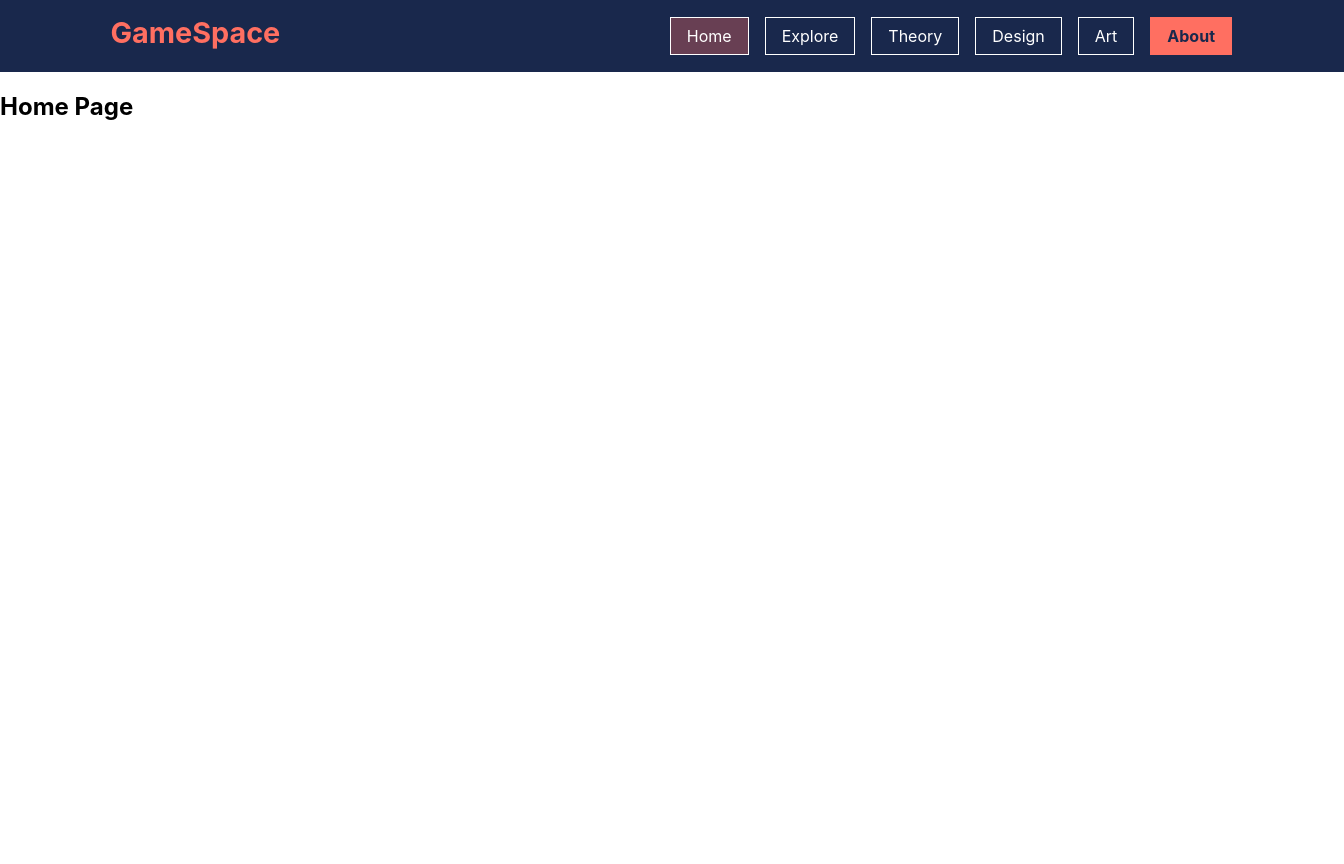
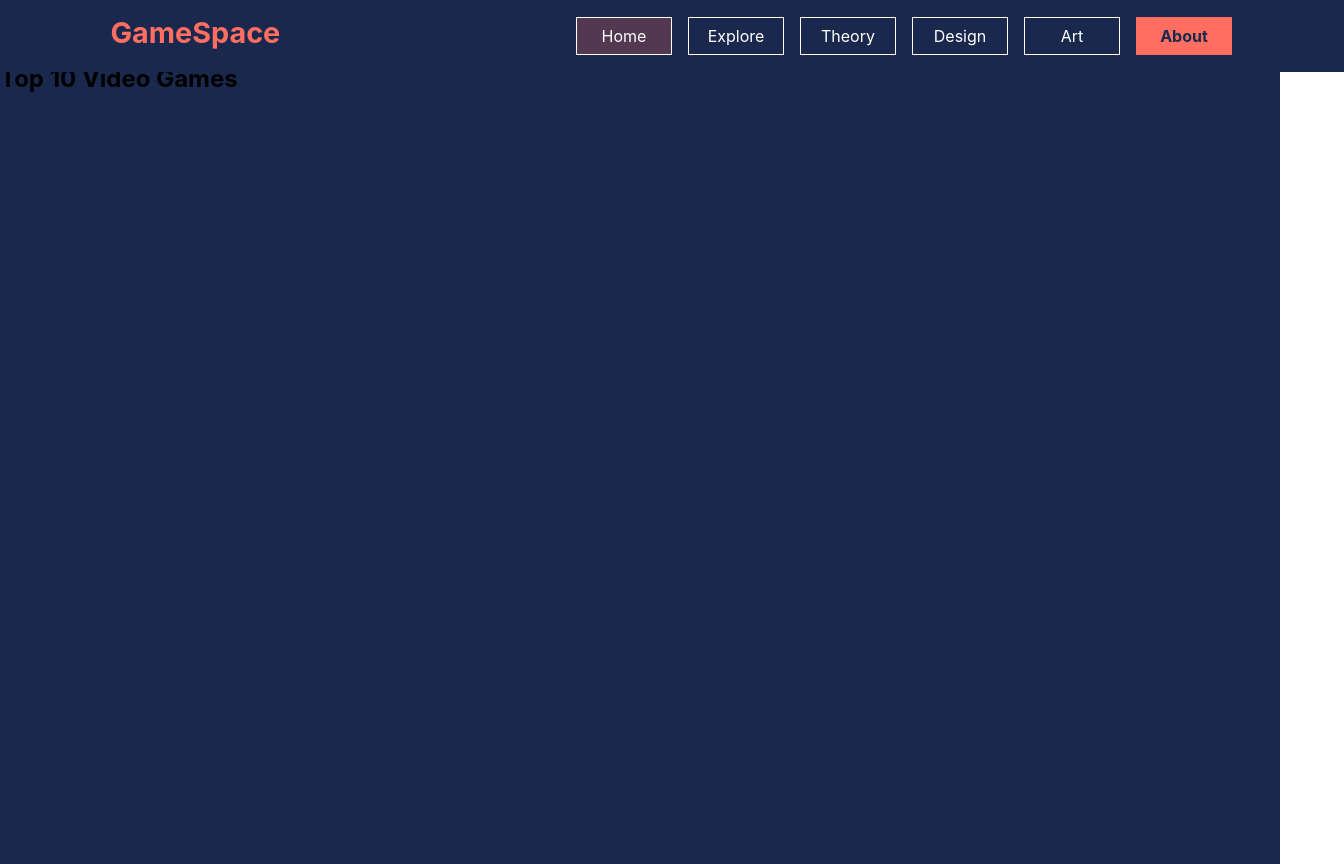
Before and after one commit to KeenanKistoo/2438840_Exam, a React (Create React App) app in the folder gamer-hub/: page / in a window 1280 px wide. Shown: the whole page, 1344 px wide, since content can reach past the window. Before the commit the page ends 800 px from the top, so only its background shows below. Built offline with nearby package versions, Linux system fonts and the light colour scheme.

Commit message:
Installed Framer Motion

```diff
--- a/gamer-hub/package.json
+++ b/gamer-hub/package.json
@@ -6,6 +6,7 @@
     "@testing-library/jest-dom": "^5.17.0",
     "@testing-library/react": "^13.4.0",
     "@testing-library/user-event": "^13.5.0",
+    "framer-motion": "^11.2.10",
     "react": "^18.3.1",
     "react-dom": "^18.3.1",
     "react-router-dom": "^6.23.1",
--- a/gamer-hub/src/Components/NavBar/Nav.css
+++ b/gamer-hub/src/Components/NavBar/Nav.css
@@ -1,12 +1,13 @@
 nav.nav-bar {
     background-color: #19284c;
     width: 100vw;
-    position: relative;
+    position: fixed;
     height: 4.5rem;
     display: flex;
     align-items: center;
     justify-content: space-between;
     padding: 0 2rem;
+    top: 0;
 }
 
 section.nav-head-sect {
@@ -31,6 +32,7 @@ ul.link-sect {
 
 ul.link-sect li {
     margin-left: 1rem;
+    width: 6rem;
 }
 
 .link {
@@ -62,7 +64,7 @@ ul.link-sect li {
 }
 
 .active {
-    background-color: #ff6e6157;
+    background-color: #ff6e613f;
 }
 
 /* Responsive Design */
--- a/gamer-hub/src/Components/NavBar/Nav.jsx
+++ b/gamer-hub/src/Components/NavBar/Nav.jsx
@@ -11,12 +11,12 @@ function Nav(){
             </section>
             <section className="nav-link-sect">
                 <ul className="link-sect">
-                    <li><NavLink className='link' activeClassName='active' to='/'>Home</NavLink></li>
-                    <li><NavLink className="link" activeClassName='active' to='/explore'>Explore</NavLink></li>
-                    <li><NavLink className="link" activeClassName='active' to='/theory'>Theory</NavLink></li>
-                    <li><NavLink className="link" activeClassName='active' to='/design'>Design</NavLink></li>
-                    <li><NavLink className="link" activeClassName='active' to='/art'>Art</NavLink></li>
-                    <li><NavLink className="link" activeClassName='active' id='about' to='/about'>About</NavLink></li>
+                    <li><NavLink className='link' activeclassname='active' to='/'>Home</NavLink></li>
+                    <li><NavLink className="link" activeclassname='active' to='/explore'>Explore</NavLink></li>
+                    <li><NavLink className="link" activeclassname='active' to='/theory'>Theory</NavLink></li>
+                    <li><NavLink className="link" activeclassname='active' to='/design'>Design</NavLink></li>
+                    <li><NavLink className="link" activeclassname='active' to='/art'>Art</NavLink></li>
+                    <li><NavLink className="link" activeclassname='active' id='about' to='/about'>About</NavLink></li>
                 </ul>
             </section>
         </nav>
--- a/gamer-hub/src/Pages/Home/Home.css
+++ b/gamer-hub/src/Pages/Home/Home.css
@@ -0,0 +1,9 @@
+main{
+    background-color: #19284c;
+    margin-top: -1rem;
+    height: 100vh;
+}
+
+h2{
+    margin-top: 5rem;
+}
--- a/gamer-hub/src/Pages/Home/Home.jsx
+++ b/gamer-hub/src/Pages/Home/Home.jsx
@@ -1,12 +1,12 @@
 import React from 'react';
-
-const Home = () => {
+import '../Home/Home.css'
+function Home(){
 
 
   return (
-    <div>
-      <h2>Home Page</h2>
-    </div>
+    <main>
+        <h2>Top 10 Video Games</h2>
+    </main>
   );
 };
 
```
Also changed, not shown: 1 other file (tests, documents, lock files or other folders).
